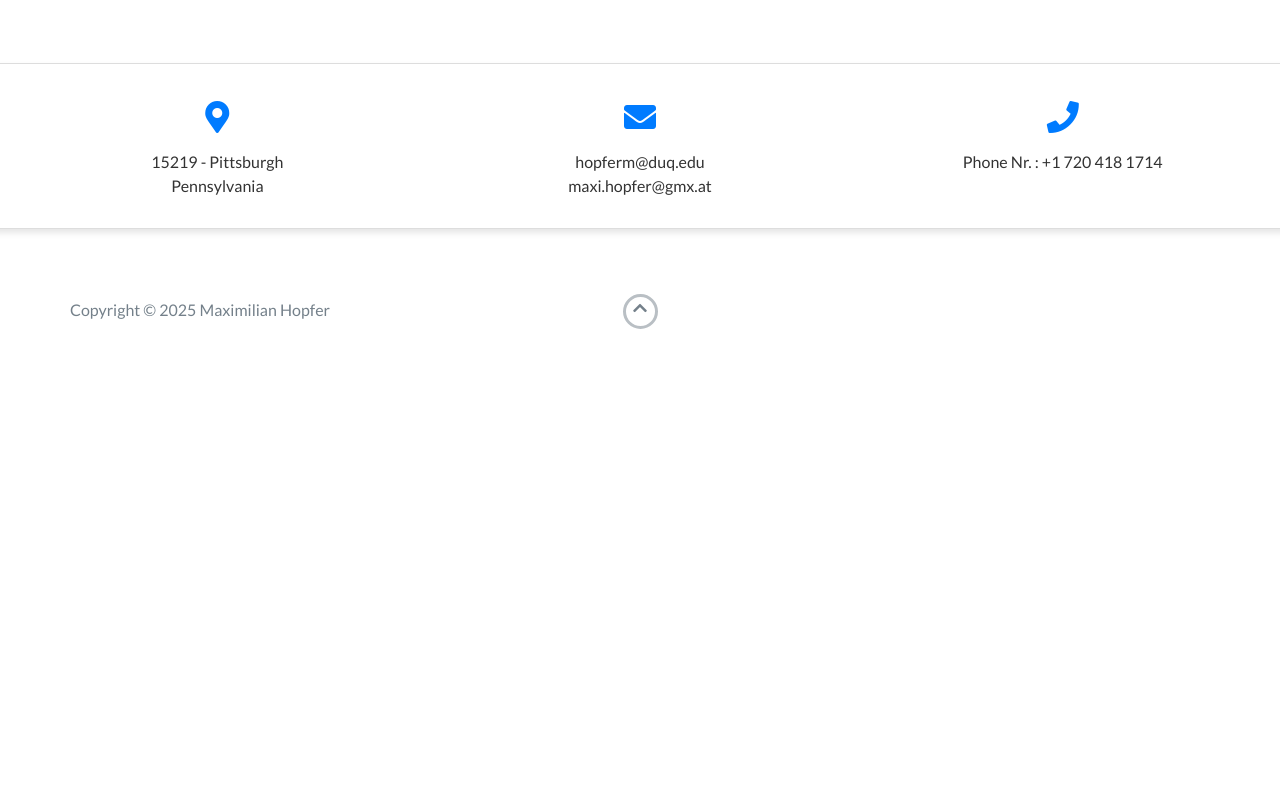
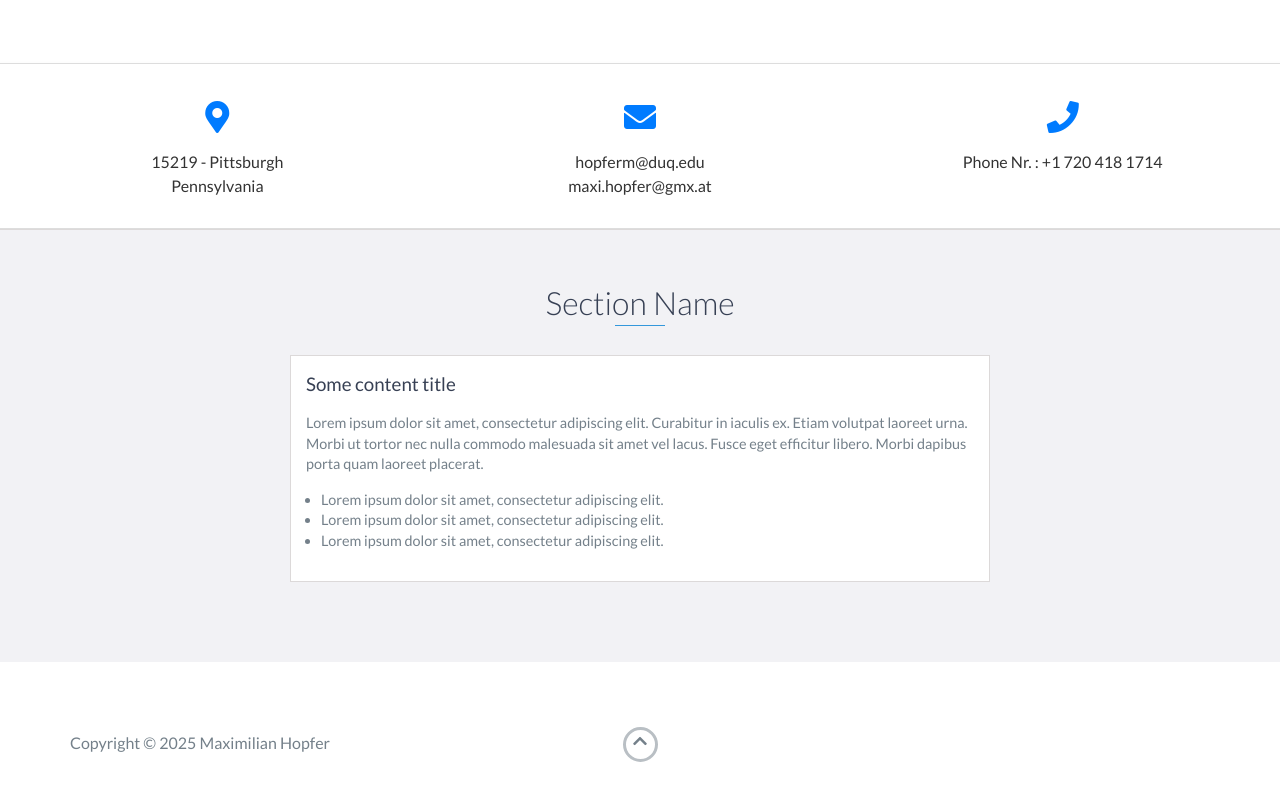
Before and after one commit to hopfinjo/hopfinjo.github.io, a website: page index.html in a window 1280 px wide. Shown: the part 5723-6523 px from the top of the page. Before the commit the page ends 6102 px from the top, so only its background shows below. Drawn offline with nearby package versions, Linux system fonts and the light colour scheme.

Commit message:
Update index.html

```diff
--- a/index.html
+++ b/index.html
@@ -404,6 +404,31 @@
         </div>
     </section>
 
+    <div class="optional-section background-alt">
+        <h2 class="heading">Section Name</h2>
+
+        <div class="optional-section-block">
+            <h3>Some content title</h3>
+            <p>
+                Lorem ipsum dolor sit amet, consectetur adipiscing elit. Curabitur in iaculis ex. Etiam volutpat laoreet urna. Morbi ut tortor nec nulla commodo malesuada sit amet vel lacus. Fusce eget efficitur libero. Morbi dapibus porta quam laoreet placerat.
+            </p>
+            <ul>
+                <li>
+                    Lorem ipsum dolor sit amet, consectetur adipiscing elit.
+                </li>
+                <li>
+                    Lorem ipsum dolor sit amet, consectetur adipiscing elit.
+                </li>
+                <li>
+                    Lorem ipsum dolor sit amet, consectetur adipiscing elit.
+                </li>
+            </ul>
+        </div>
+        <!-- End .optional-section-block -->
+
+    </div>
+    <!-- End .optional-section -->
+
 
     <footer>
         <div class="container">
```
